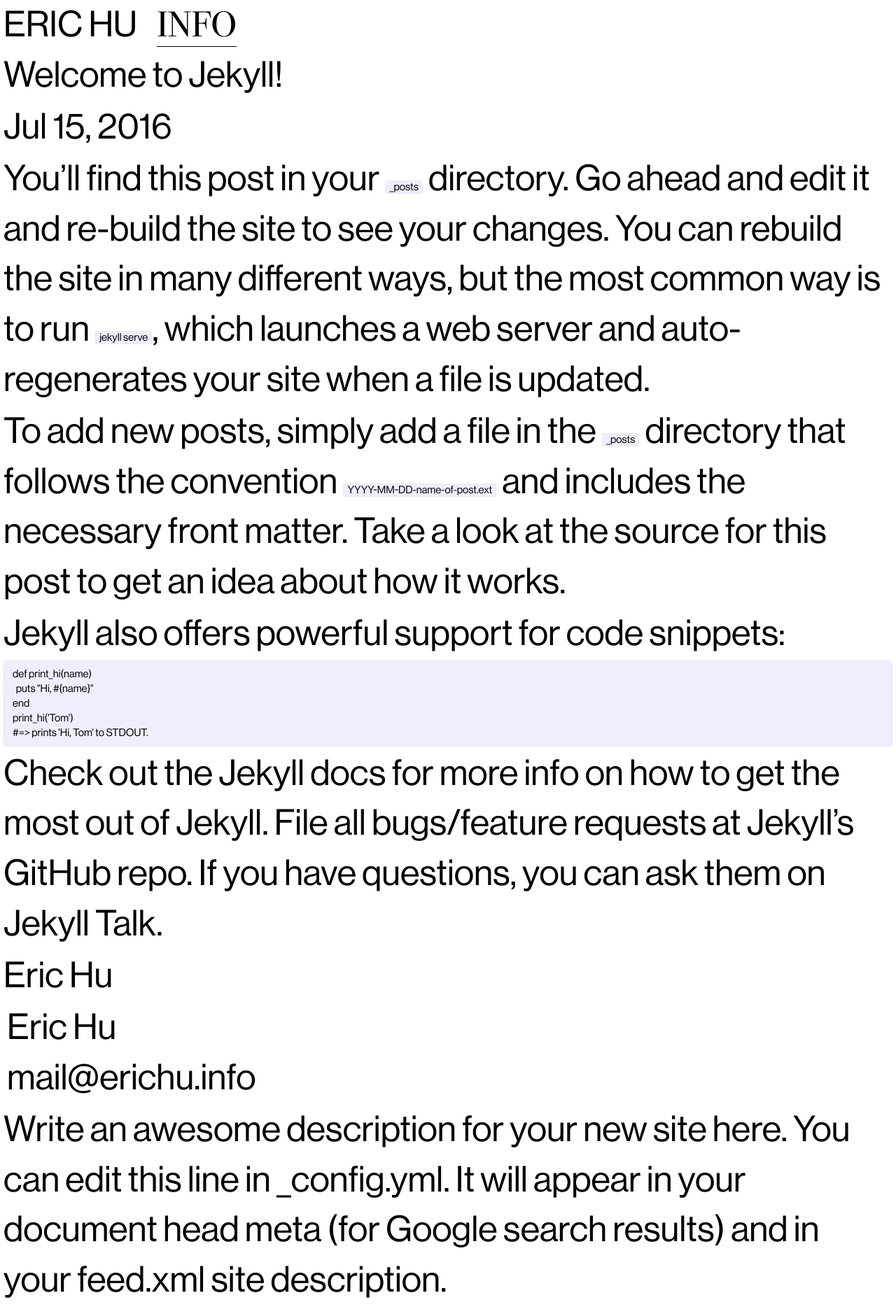
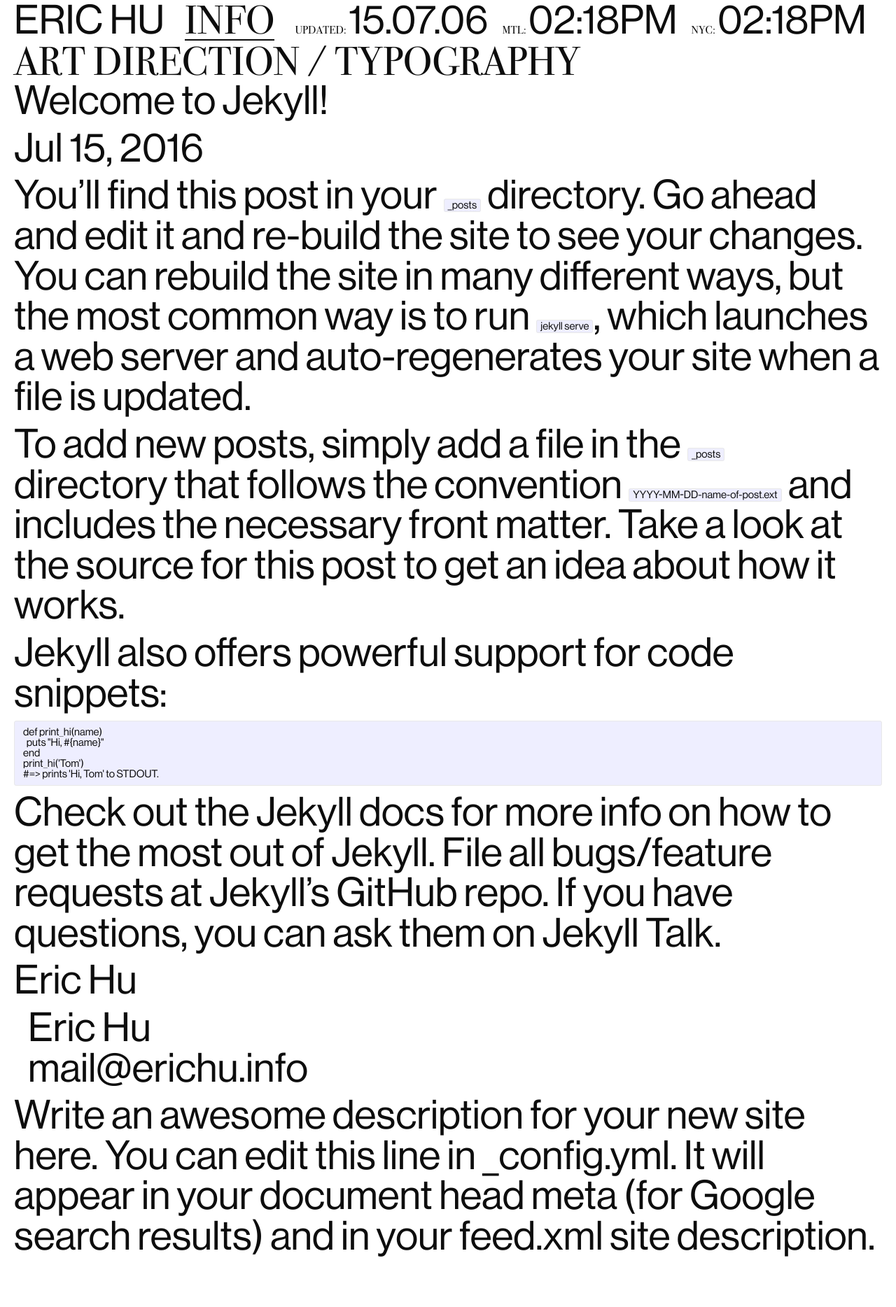
Before and after one commit to er1chu/EricHu.info, a Jekyll site: the page built from _posts/2016-07-15-welcome-to-jekyll.markdown, in a window 1280 px wide. Shown: the whole page at 70% size. Built offline with Jekyll 4.4.1, drawn with Linux system fonts in a browser that asks for light colours; nearby versions of some CDN libraries; after the commit the page ends 1807 px from its top, so only the background shows below that.

Commit message:
Added header

```diff
--- a/_includes/header.html
+++ b/_includes/header.html
@@ -5,10 +5,13 @@
         <span class="site-title"><a href="{{ site.baseurl }}/">{{ site.title }}</a></span>
         {% for my_page in site.pages %}
           {% if my_page.title %}
-          <a class="page-link" href="{{ my_page.url | prepend: site.baseurl }}">{{ my_page.title }}</a>
+          <span class="page-link"><a href="{{ my_page.url | prepend: site.baseurl }}">{{ my_page.title }}</a></span>
           {% endif %}
         {% endfor %}
+        <span class="stat-title">Updated: </span>15.07.06<span class="stat-title">MTL: </span>02:18PM<span class="stat-title">NYC: </span>02:18PM
     </nav>
+    <div class="sub-title">Art Direction / Typography</div>
+
 
 
   </div>
--- a/_sass/_base.scss
+++ b/_sass/_base.scss
@@ -23,6 +23,7 @@
     -o-font-feature-settings: "kern" 1;
     font-feature-settings: "kern" 1;
     font-kerning: normal;
+    -webkit-font-smoothing: antialiased;
 }
 
 
@@ -94,13 +95,9 @@
     color: $brand-color;
     text-decoration: none;
 
-    &:visited {
-        color: darken($brand-color, 15%);
-    }
-
     &:hover {
         color: $text-color;
-        text-decoration: underline;
+
     }
 }
 
--- a/_sass/_layout.scss
+++ b/_sass/_layout.scss
@@ -1,3 +1,4 @@
+
 .site-title {
     a {
         text-decoration: none;
@@ -11,12 +12,29 @@
 }
 .page-link {
     font-family: $secondary-font-family;
-    border-bottom: 1px solid $text-color;
+    display: inline-block;
     text-transform: uppercase;
-    margin-left: 20px;
+    margin-left: $spacing-unit;
+    a {
+         vertical-align: top;
+         text-decoration: none;
+         position: relative;
+         &:after {
+           content: "";
+           border-bottom: 0.20vw solid $text-color;
+           position: absolute;
+           left: 0;
+           right: 0;
+           bottom: 5px;
+         }
+    }
 }
 
 .stat-title {
     font-size: $small-font-size;
+    font-family: $secondary-font-family;
+    text-transform: uppercase;
+    margin-left: $spacing-unit;
+
 
 }
--- a/css/main.scss
+++ b/css/main.scss
@@ -8,16 +8,16 @@
 // Our variables
 $base-font-family: "Neue Haas Grotesk","Helvetica Neue", Helvetica, Arial, sans-serif;
 $secondary-font-family: "Bodoni", "Times New Roman", Times, serif;
-$base-font-size:   4vw;
-$base-font-weight: 400;
-$small-font-size:  $base-font-size * 0.875;
-$base-line-height: 1.4;
+$base-font-size:   4.5vw;
+$base-font-weight: 200;
+$small-font-size:  $base-font-size * 0.275;
+$base-line-height: 1;
 
-$spacing-unit:     5px;
+$spacing-unit:     20px;
 
-$text-color:       #000;
+$text-color:       lighten(#000,5%);
 $background-color: #fff;
-$brand-color:      #000;
+$brand-color:      lighten(#000,5%);
 
 $grey-color:       #828282;
 $grey-color-light: lighten($grey-color, 40%);
--- a/index.html
+++ b/index.html
@@ -5,7 +5,7 @@
 <div class="home">
 
 
-  <ul class="post-list">
+<!--   <ul class="post-list">
     {% for post in site.posts %}
       <li>
         <span class="post-meta">{{ post.date | date: "%b %-d, %Y" }}</span>
@@ -16,7 +16,7 @@
         {{post.content}}
       </li>
     {% endfor %}
-  </ul>
+  </ul> -->
 
   <p class="rss-subscribe">subscribe <a href="{{ "/feed.xml" | prepend: site.baseurl }}">via RSS</a></p>
 
```
